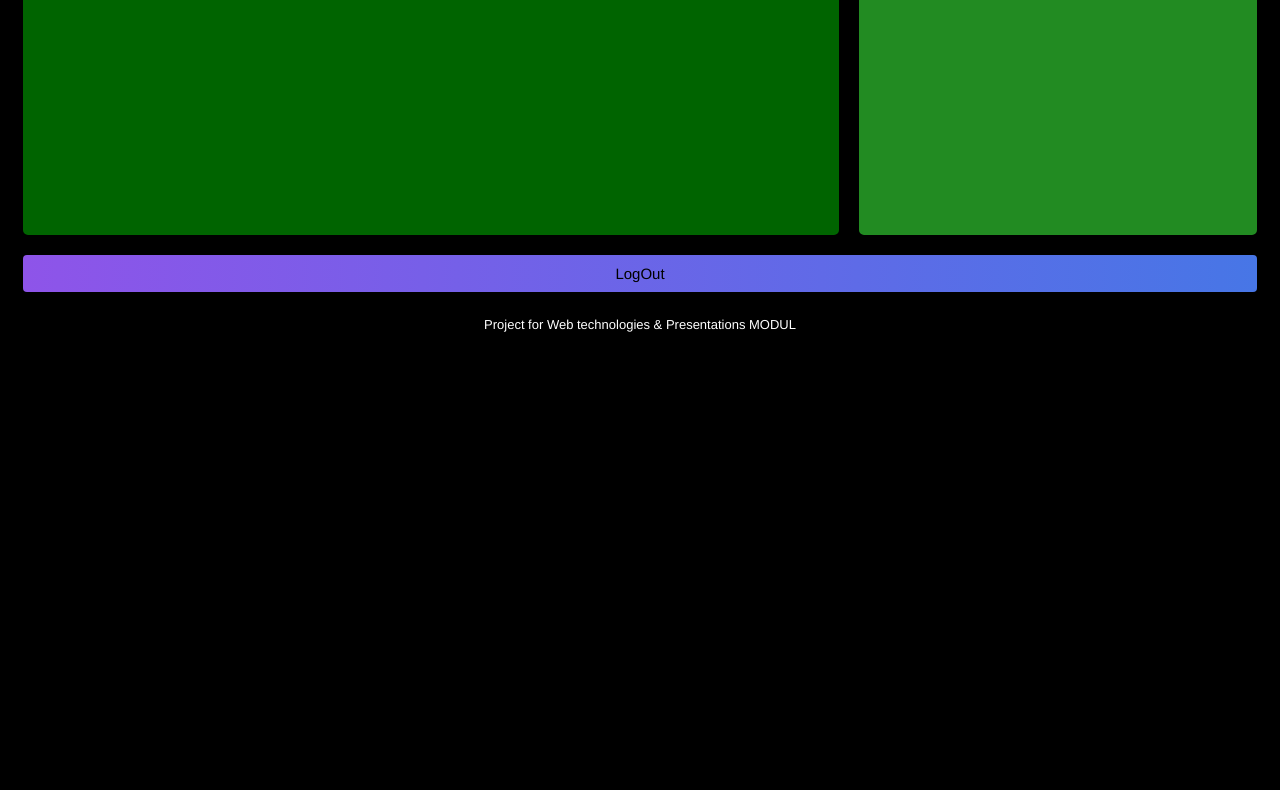
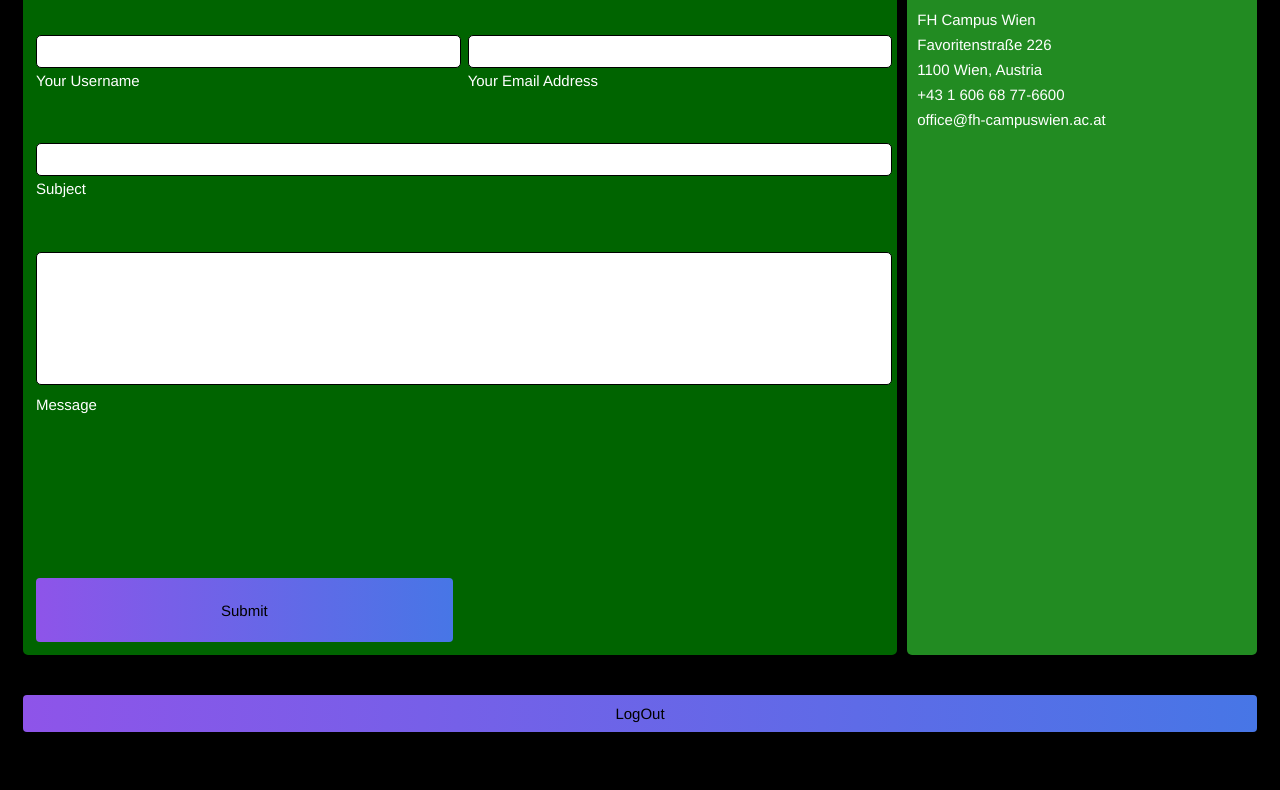
Before and after one commit to rarzberger4/smartstop2, a website: page files/html/contact.html in a window 1280 px wide. Shown: the part 354-1144 px from the top of the page. Before the commit the page ends 800 px from the top, so only its background shows below. Drawn offline with Linux system fonts and the light colour scheme.

Commit message:
screw it

```diff
--- a/api/controllers/newsController.js
+++ b/api/controllers/newsController.js
@@ -5,4 +5,5 @@ class NewsController {
         res.send(await model.getNews())
     }
 }
+
 module.exports = new NewsController();
--- a/api/controllers/weatherController.js
+++ b/api/controllers/weatherController.js
@@ -1,11 +1,9 @@
 const model = require("../models/weatherModel");
 
 class WeatherController {
-
-    //Methods to be used in routers need to be defined here
     async getWeather(req, res) {
         res.send(await model.getWeather());
     }
+}
 
-}
 module.exports = new WeatherController();
--- a/api/controllers/wienerLinienController.js
+++ b/api/controllers/wienerLinienController.js
@@ -5,4 +5,5 @@ class WienerLinienController {
         res.send(await model.getTime(req.params.id));
     }
 }
+
 module.exports = new WienerLinienController();
--- a/files/Stylesheets/contact.css
+++ b/files/Stylesheets/contact.css
@@ -1,52 +1,22 @@
 body {
-    background-color: white;
-    padding: 10px;
+    padding: 15px;
     display: grid;
+    grid-template-columns: 1fr;
+    grid-template-rows: 1fr 1fr 8fr 1fr;
+    grid-auto-columns: 1fr;
+    gap: 10px;
     grid-auto-flow: row;
-    grid-gap: 20px;
-    grid-template-columns: 1fr;
-    grid-template-rows: 4fr 2fr 8fr 4fr 1fr 1fr;
     grid-template-areas:
-        "header"
-        "nav"
-        "form"
-        "about"
-        "logout"
-        "footer";
-}
-
-@media (min-width: 642px) {
-    body {
-        background-color: black;
-        padding: 15px;
-        display: grid;
-        grid-auto-flow: row;
-        grid-gap: 20px;
-        grid-template-columns: 1fr 1fr 1fr;
-        grid-template-rows: 4fr 2fr 8fr 0.5fr 0.5fr;
-        grid-template-areas:
-            "header header header"
-            "nav nav nav"
-            "form form about"
-            "logout logout logout"
-            "footer footer footer";
-    }
-
-    footer {
-        color: white;
-    }
+    "header"
+    "nav"
+    "main"
+    "footer";
 }
 
 header {
     grid-area: header;
     position: sticky;
-    text-align: center
-}
-
-h1 {
-    color: #ffc125;
-    font: 60px/70px 'DIGITAL', Helvetica;
-    font-weight: 700;
+    text-align: center;
 }
 
 nav {
@@ -70,24 +40,72 @@ nav ul li {
     text-align: center
 }
 
-a {
-    color: white;
+main {
+    display: grid;
+    grid-template-columns: 1fr;
+    grid-template-rows: 2fr 5fr 2fr;
+    gap: 10px;
+    grid-auto-flow: row;
+    grid-template-areas:
+    "contactInfo"
+    "contactForm"
+    "logoutForm";
+    grid-area: main;
 }
 
-#about {
-    grid-area: about;
-    background: forestgreen;
-    border-color: forestgreen;
-    border-style: solid;
-    padding: 10px;
-}
-
-#form {
-    grid-area: form;
+#contactForm {
     background: darkgreen;
     border-color: darkgreen;
     border-style: solid;
     padding: 10px;
+    display: grid;
+    grid-area: contactForm;
+    grid-template-columns: 1fr;
+    grid-template-rows: 1fr 1fr 1fr 1fr 2fr 0.5fr;
+    gap: 0;
+    grid-auto-flow: row;
+    grid-template-areas:
+    "contactFormTitle"
+    "userName"
+    "userEMail"
+    "subject"
+    "message"
+    "send";
+}
+
+#contactFormTitle {
+    grid-area: contactFormTitle;
+}
+
+#userNameSection {
+    grid-area: userName;
+}
+
+#userEMailSection {
+    grid-area: userEMail;
+}
+
+#subjectSection {
+    grid-area: subject;
+}
+
+#messageSection {
+    grid-area: message;
+}
+
+#send {
+    grid-area: send;
+}
+
+#contactInfoSection {
+    background: forestgreen;
+    border-color: forestgreen;
+    padding: 10px;
+    grid-area: contactInfo;
+}
+
+#logoutForm {
+    grid-area: logoutForm;
 }
 
 footer {
@@ -100,23 +118,100 @@ footer {
 * {
     color: black;
     font: 15px/25px 'DIGITAL', Helvetica;
-
-    /* Round corners */
     border: 3px;
     -webkit-border-radius: 5px;
     -moz-border-radius: 5px;
     border-radius: 5px;
 }
 
+h1 {
+    color: #ffc125;
+    font: 60px 'DIGITAL', Helvetica;
+    font-weight: 700;
+}
+
+h2 {
+    color: black;
+    font: 30px 'DIGITAL', Helvetica;
+    font-weight: 700;
+}
+
+a {
+    color: white;
+}
+
+input {
+    width: 100%;
+}
+
+textarea {
+    width: 100%;
+    resize: none;
+}
+
 form {
-    grid-area: logout;
     display: flex;
     flex-direction: column;
 }
 
-form input[type="submit"] {
+button {
     background: linear-gradient(to left, #4776E6, #8e54e9);
     color: black;
     border-radius: 4px;
+    margin-top: 2rem;
     padding: 0.4rem;
 }
+
+section input {
+    border-style: solid;
+    border-width: thin;
+    padding: 3px;
+}
+
+section textarea {
+    border-style: solid;
+    border-width: thin;
+    padding: 3px;
+
+}
+
+@media (min-width: 642px) {
+    body, main {
+        background-color: black;
+    }
+
+    footer, label {
+        color: white;
+    }
+    body {
+        grid-template-rows: 1fr 0.5fr 10fr 1fr;
+    }
+
+    main {
+        grid-template-columns: 2.5fr 1fr;
+        grid-template-rows: 1fr 1fr;
+        gap: 10px;
+        grid-template-areas:
+                "contactForm contactInfo"
+                "logoutForm logoutForm";
+        grid-area: main;
+    }
+
+    #contactForm {
+        display: grid;
+        grid-template-columns: 1fr 1fr;
+        grid-template-rows: 1fr 1fr 1fr 3fr 1fr;
+        gap: 15px;
+        grid-template-areas:
+    "contactFormTitle contactFormTitle"
+    "userName userEMail"
+    "subject subject"
+    "message message"
+    "send .";
+        grid-area: contactForm;
+    }
+
+    #contactInfoSection p {
+        color: white;
+    }
+}
--- a/files/Stylesheets/main.css
+++ b/files/Stylesheets/main.css
@@ -24,7 +24,7 @@ body {
         grid-auto-flow: row;
         grid-gap: 20px;
         grid-template-columns: 1fr 1fr;
-        grid-template-rows: 4fr 2fr 15fr 7fr 1fr 1fr;
+        grid-template-rows: 4fr 2fr 13fr 6.5fr 1fr 1fr;
         grid-template-areas:
             "header header"
             "nav nav"
@@ -47,7 +47,7 @@ header {
 
 h1 {
     color: #ffc125;
-    font: 60px/70px 'DIGITAL', Helvetica;
+    font: 60px 'DIGITAL', Helvetica;
     font-weight: 700;
 }
 
--- a/files/contact.js
+++ /dev/null
@@ -1,5 +0,0 @@
-
-
-window.addEventListener("load", function(){
-
-});
--- a/files/html/contact.html
+++ b/files/html/contact.html
@@ -8,21 +8,49 @@
     <script src="../contact.js"></script>
 </head>
 <body>
-    <header id="header">
-        <h1>SmartStop</h1>
+<header>
+    <h1>Contact</h1>
 </header>
-    <nav id="navbar">
+<nav>
     <ul>
         <li> <a href="index.html">Home</a></li>
         <li> <a href="planner.html">Planner</a></li>
         <li> <a href="contact.html">Contact</a></li>
     </ul>
 </nav>
-    <section id="form">Form</section>
-    <section id="about">About</section>
-    <form id="logout" action = "/logout" method = "get" >
-        <input type="submit" value="LogOut">
+<main>
+    <section id="contactInfoSection">
+        <h2>Contact Info</h2>
+        <p>FH Campus Wien<br>
+            Favoritenstraße 226<br>
+            1100 Wien, Austria<br>
+            +43 1 606 68 77-6600<br>
+            office@fh-campuswien.ac.at</p>
+    </section>
+    <form id="contactForm" action="https://formsubmit.co/cea9c1cc294e91e591c9f76215decb8b" method="POST">
+        <h2 id="contactFormTitle">Contact Form</h2>
+        <section id="userNameSection">
+            <input type="text" id="userName" ><br>
+            <label for="userName">Your Username</label>
+        </section>
+        <section id="userEMailSection">
+            <input type="email" id="userEmail" ><br>
+            <label for="userEmail">Your Email Address</label>
+        </section>
+        <section id="subjectSection">
+            <input type="text" id="subject" ><br>
+            <label for="subject">Subject</label>
+        </section>
+        <section id="messageSection">
+            <textarea id="message" rows="5" ></textarea><br>
+            <label for="message">Message</label>
+        </section>
+        <button id="send" type="submit">Submit</button>
     </form>
+    <form id="logoutForm" action = "/logout" method = "get" >
+        <button type="submit">LogOut</button>
+    </form>
+</main>
+<footer id="footer"> Project for Web technologies & Presentations MODUL </footer>
 </body>
-<footer id="footer"> Project for Web technologies & Presentations MODUL </footer>
 </html>
```
Also changed, not shown: api/models/newsModel.js (+1 -7 lines), api/models/weatherModel.js (+1 -14 lines), api/models/wienerLinienModel.js (+1 -6 lines), api/routes/contactRouter.js (+6 -11 lines), api/routes/indexRouter.js (+5 -11 lines), api/routes/plannerRouter.js (+2 -9 lines), files/Stylesheets/login.css (+10 -10 lines), files/main.js (+27 -33 lines). Lines whose indentation alone changed are shown as unchanged.
